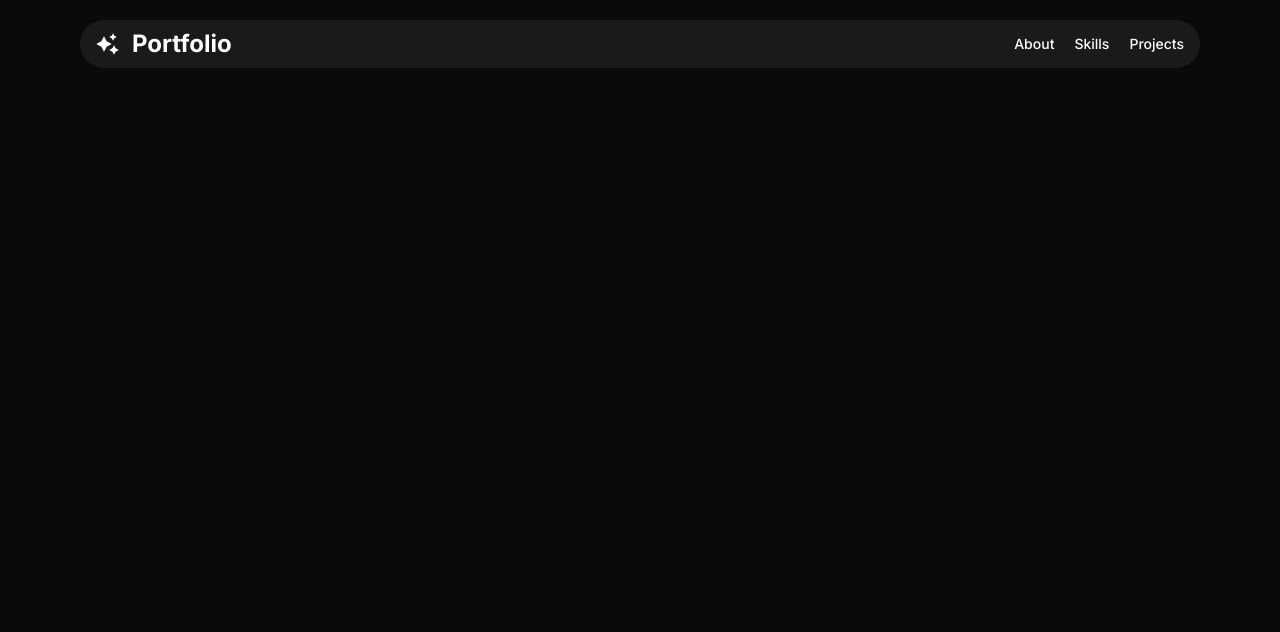
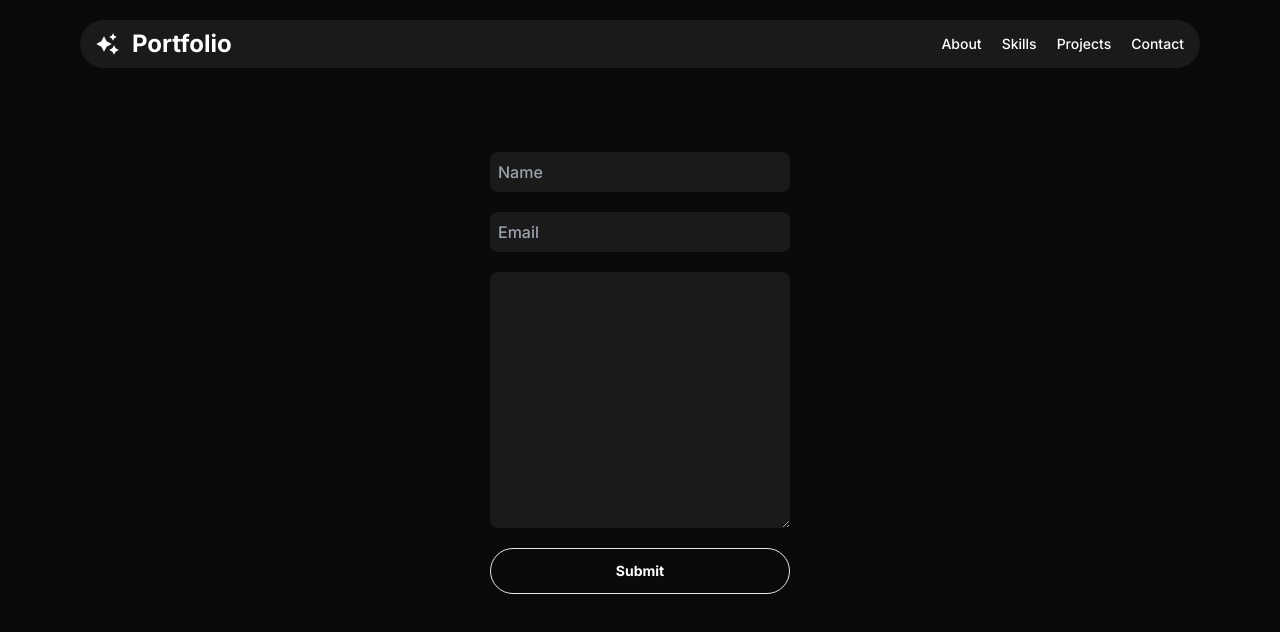
Before and after one commit to ashishmohanty10/Portfolio, a React (Vite) app: page /contact in a window 1280 px wide. Shown: the top 632 px of the page. Built offline with nearby package versions, Linux system fonts and the light colour scheme.

Commit message:
first draft done

```diff
--- a/package.json
+++ b/package.json
@@ -10,9 +10,11 @@
     "preview": "vite preview"
   },
   "dependencies": {
+    "@material-tailwind/react": "^2.1.9",
     "jotai": "^2.6.5",
     "react": "^18.2.0",
     "react-dom": "^18.2.0",
+    "react-hook-form": "^7.50.1",
     "react-icons": "^5.0.1",
     "react-router-dom": "^6.22.1",
     "react-wrap-balancer": "^1.1.0"
--- a/src/App.jsx
+++ b/src/App.jsx
@@ -5,6 +5,8 @@ import Home from "./components/Home";
 import About from "./components/About";
 import Skills from "./components/Skills";
 import Projects from "./components/Projects";
+import Footer from "./components/Footer";
+import Contact from "./components/Contact";
 
 const App = () => {
   return (
@@ -17,6 +19,7 @@ const App = () => {
           <Route path="/about" element={<About />} />
           <Route path="/skills" element={<Skills />} />
           <Route path="/projects" element={<Projects />} />
+          <Route path="/contact" element={<Contact />} />
         </Routes>
       </Router>
     </>
--- a/src/Link.js
+++ b/src/Link.js
@@ -16,6 +16,11 @@ export const Navlinks = [
   {
     href: "/projects",
     title: "Projects",
+  },
+
+  {
+    href: "/contact",
+    title: "Contact",
   },
 ];
 
--- a/src/components/About.jsx
+++ b/src/components/About.jsx
@@ -3,10 +3,11 @@ import { GoCodeReview } from "react-icons/go";
 import { IoLogoYoutube } from "react-icons/io5";
 import { FaGamepad } from "react-icons/fa";
 import Balancer from "react-wrap-balancer";
+import Footer from "./Footer";
 const About = () => {
   return (
     <div className=" py-16 ">
-      <div className="container flex flex-col justify-center items-center">
+      <div className="container flex flex-col justify-center items-center mb-10">
         <div className="text-center">
           <h2 className="text-[45px] font-extrabold text-white">ABOUT</h2>
           <p className="bg-gradient-to-r from-[#9C83FF] to-[#FF9051] bg-clip-text text-transparent font-semibold text-lg mb-2">
@@ -39,6 +40,8 @@ const About = () => {
           </Balancer>
         </div>
       </div>
+
+      <Footer />
     </div>
   );
 };
--- /dev/null
+++ b/src/components/Contact.jsx
@@ -0,0 +1,40 @@
+export default function Contact() {
+  return (
+    <div className="py-16">
+      <div className="container flex justify-center items-center">
+        <form
+          className="flex flex-col gap-5"
+          action="https://formsubmit.co/ashishmohaty10@gmail.com"
+          method="POST"
+        >
+          <input
+            name="name"
+            className="w-[300px] bg-[#1A1A1A] p-2 focus-within:ring-1 focus-within:ring-slate-400 rounded-lg text-white font-medium "
+            placeholder="Name"
+          />
+          <input
+            type="email"
+            required
+            name="email"
+            className="-[300px] bg-[#1A1A1A] p-2 focus-within:ring-1 focus-within:ring-slate-400 rounded-lg text-white font-medium"
+            placeholder="Email"
+          />
+          <textarea
+            name=""
+            id=""
+            cols="30"
+            rows="10"
+            className="w-[300px] bg-[#1A1A1A] p-2 focus-within:ring-1 focus-within:ring-slate-400 rounded-lg text-white font-medium"
+          ></textarea>
+
+          <button
+            type="submit"
+            className="text-white py-3 px-4 rounded-3xl border   text-sm font-bold hover:bg-white hover:text-slate-950 duration-100"
+          >
+            Submit
+          </button>
+        </form>
+      </div>
+    </div>
+  );
+}
--- a/src/components/Footer.jsx
+++ b/src/components/Footer.jsx
@@ -0,0 +1,36 @@
+import React from "react";
+import { BsTwitterX } from "react-icons/bs";
+import { FaGithub } from "react-icons/fa";
+import { FaLinkedin } from "react-icons/fa";
+
+const Footer = () => {
+  return (
+    <div>
+      <div className="container flex justify-center items-center">
+        <div className=" flex justify-center items-center gap-5">
+          <button className="font-medium text-white text-2xl hover:text-opacity-80">
+            <a href="https://github.com/ashishmohanty10" target="_blank">
+              <FaGithub />
+            </a>
+          </button>
+
+          <button className="font-medium text-white text-2xl hover:text-opacity-80">
+            <a
+              href="https://www.linkedin.com/in/ashish---mohanty/"
+              target="_blank"
+            >
+              <FaLinkedin />
+            </a>
+          </button>
+          <button className="font-medium text-white text-2xl hover:text-opacity-80">
+            <a href="https://twitter.com/tw_sk1llz" target="_blank">
+              <BsTwitterX />
+            </a>
+          </button>
+        </div>
+      </div>
+    </div>
+  );
+};
+
+export default Footer;
--- a/src/components/Home.jsx
+++ b/src/components/Home.jsx
@@ -2,6 +2,7 @@ import { useAtom } from "jotai";
 import React from "react";
 import Me from "/Me.png";
 import Balancer from "react-wrap-balancer";
+import Footer from "./Footer";
 
 const Home = () => {
   return (
@@ -11,7 +12,7 @@ const Home = () => {
           <img src={Me} alt="" className="w-[2300px]" />
         </div>
 
-        <div className="text-center">
+        <div className="text-center mb-4">
           <h2 className="text-4xl font-extrabold text-white ">
             Ashish Mohanty
           </h2>
@@ -24,15 +25,11 @@ const Home = () => {
             dedicated to crafting elegant and user-friendly web applications.
           </Balancer>
 
-          <div className="flex justify-center items-center gap-4">
+          <div>
             <button className="py-3 px-4 rounded-3xl border text-white  text-sm font-bold hover:bg-white hover:text-slate-950 duration-100">
               <a href="./assets/Resume.pdf" download>
                 Download CV
               </a>
-            </button>
-
-            <button className="py-3 px-4 rounded-3xl bg-wihte text-stone-950 bg-white text-sm font-bold hover:bg-opacity-80 duration-100">
-              <a href="mailto:ashishmohaty10@gmail.com">Contact</a>
             </button>
           </div>
         </div>
--- a/src/components/Projects.jsx
+++ b/src/components/Projects.jsx
@@ -2,12 +2,13 @@ import React from "react";
 import { ProjectsLinks } from "../Link";
 import { Link } from "react-router-dom";
 import Balancer from "react-wrap-balancer";
+import Footer from "./Footer";
 
 const Projects = () => {
   return (
     <div className="py-16  bg-[url('/BG.svg')]">
       <div className="container flex flex-col justify-center items-center">
-        <div className="text-center">
+        <div className="text-center mb-4">
           <h2 className="text-[45px] font-extrabold text-white">Projects</h2>
           <p className="bg-gradient-to-r from-[#9C83FF] to-[#FF9051] bg-clip-text text-transparent font-semibold text-lg mb-4">
             Explore Now
--- a/src/components/Skills.jsx
+++ b/src/components/Skills.jsx
@@ -14,13 +14,13 @@ import { SiAdobephotoshop } from "react-icons/si";
 const Skills = () => {
   return (
     <div className="py-16">
-      <div className="container flex flex-col justify-center items-center">
+      <div className="container flex flex-col justify-center items-center mb-10">
         <h2 className="text-[45px] font-extrabold text-white">SKILLS</h2>
         <p className="bg-gradient-to-r from-[#9C83FF] to-[#FF9051] bg-clip-text text-transparent font-semibold text-lg mb-2">
           Explore Now
         </p>
 
-        <div className="flex flex-col gap-5">
+        <div className="flex flex-col gap-5 mb:4">
           <div>
             <p className="text-base font-medium text-white mb-4">
               Tech Stacks:
```
Also changed, not shown: 1 other file (tests, documents, lock files or other folders).
